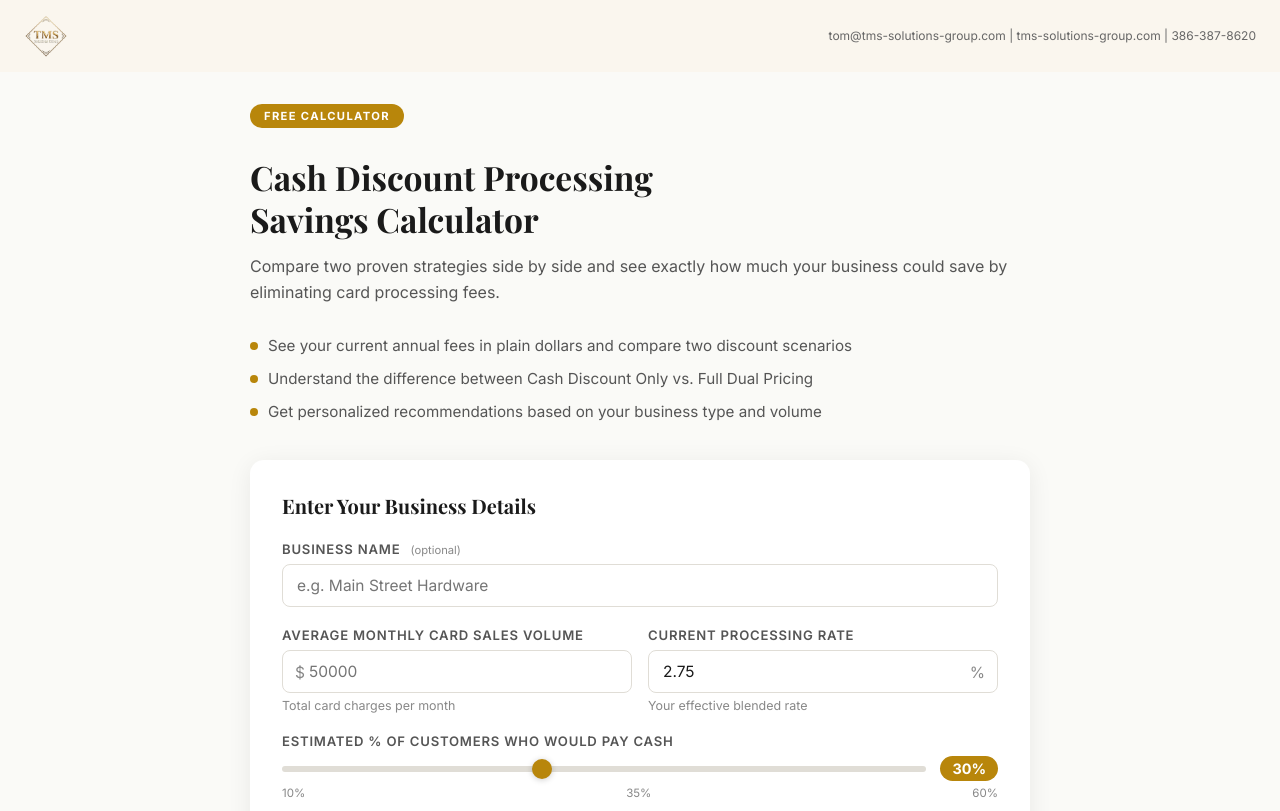
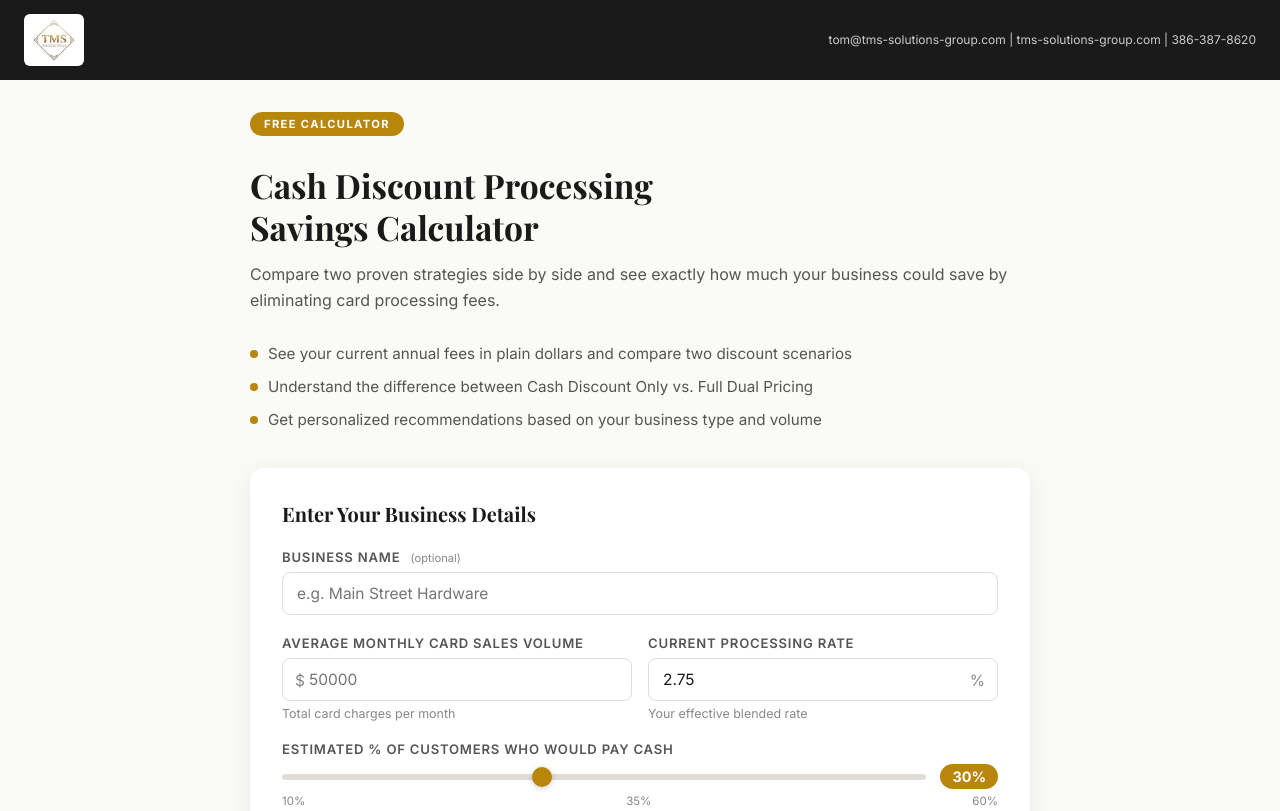
Before and after one commit to Tsparling1/tms-cash-discount-calculator, a website: page public/index.html in a window 1280 px wide. Shown: the top 811 px of the page. Drawn offline with nearby package versions, Linux system fonts and the light colour scheme.

Commit message:
Dark header restored; logo wrapped in white pill

```diff
--- a/public/index.html
+++ b/public/index.html
@@ -25,11 +25,12 @@
     body { background: var(--cream); font-family: 'Inter', sans-serif; color: var(--dark); min-height: 100vh; display: flex; flex-direction: column; }
 
     /* HEADER */
-    header { background: #FAF6EE; padding: 14px 24px; display: flex; align-items: center; justify-content: space-between; }
+    header { background: #1a1a1a; padding: 14px 24px; display: flex; align-items: center; justify-content: space-between; }
     header .brand { color: #fff; font-family: 'Playfair Display', serif; font-size: 1.1rem; letter-spacing: 0.02em; }
     header .brand span { color: var(--gold-light); }
+    .brand-logo-wrap { background: #fff; padding: 4px 8px; border-radius: 6px; display: inline-flex; align-items: center; }
     .brand-logo { height: 44px; width: auto; display: block; object-fit: contain; }
-    header .contact { color: #666; font-size: 0.75rem; text-align: right; line-height: 1.5; }
+    header .contact { color: #ccc; font-size: 0.75rem; text-align: right; line-height: 1.5; }
 
     /* MAIN WRAPPER */
     main { flex: 1; max-width: 820px; margin: 0 auto; width: 100%; padding: 32px 20px 48px; }
@@ -171,7 +172,7 @@
 <body>
 
 <header>
-  <img src="/images/tms-logo.png" alt="TMS Solutions Group" class="brand-logo" />
+  <div class="brand-logo-wrap"><img src="/images/tms-logo.png" alt="TMS Solutions Group" class="brand-logo" /></div>
   <div class="contact">tom@tms-solutions-group.com | tms-solutions-group.com | 386-387-8620</div>
 </header>
 
```
